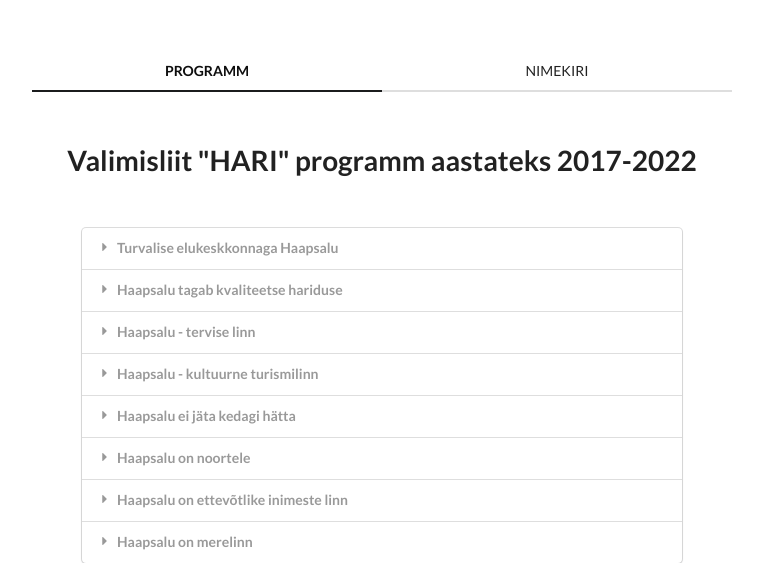
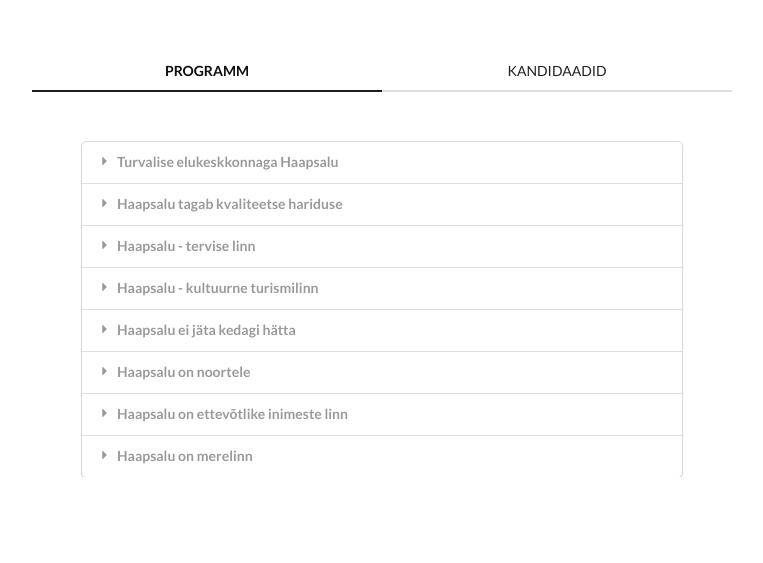
Before and after one commit to mihkelvali/hari, a website: page index.html in a window 1280 px wide. Shown: the part 374-937 px from the top of the page, without its empty margins (258-1021 px from the left). After the commit the page ends 851 px from the top, so only its background shows below. Drawn offline with nearby package versions, Linux system fonts and the light colour scheme.

Commit message:
minor fixes

```diff
--- a/index.html
+++ b/index.html
@@ -21,10 +21,9 @@
 	</div>
 	<div class="ui pointing secondary menu">
 		<a class="item active" data-tab="program">Programm</a>
-		<a class="item" data-tab="list">Nimekiri</a>
+		<a class="item" data-tab="list">Kandidaadid</a>
 	</div>
 	<div class="ui tab active program" data-tab="program">
-		<h1>Valimisliit "HARI" programm aastateks 2017-2022</h1>
 		<div class="accordion-container">
 			<div class="ui styled accordion">
 				<div class="title"><i class="dropdown icon"></i>Turvalise elukeskkonnaga Haapsalu</div>
@@ -137,7 +136,6 @@
 		</div>
 	</div>
 	<div class="ui tab list" data-tab="list">
-		<h1>Valimisliit "HARI" nimekiri aastateks 2017-2022</h1>
 		<div class="ui middle aligned divided list">
 			<div class="item">
 				<div class="content">
--- a/style.css
+++ b/style.css
@@ -23,11 +23,6 @@
 	width: 50%;
 }
 
-.program > h1 {
-	margin-top: 50px;
-	text-align: center;
-}
-
 .program .accordion-container {
 	display: flex;
 	margin-top: 50px;
@@ -37,11 +32,6 @@
 
 .program .accordion-container > .ui.accordion {
 	margin: auto;
-}
-
-.list > h1 {
-	margin-top: 50px;
-	text-align: center;
 }
 
 .list > .ui.middle.aligned.divided.list {
```
